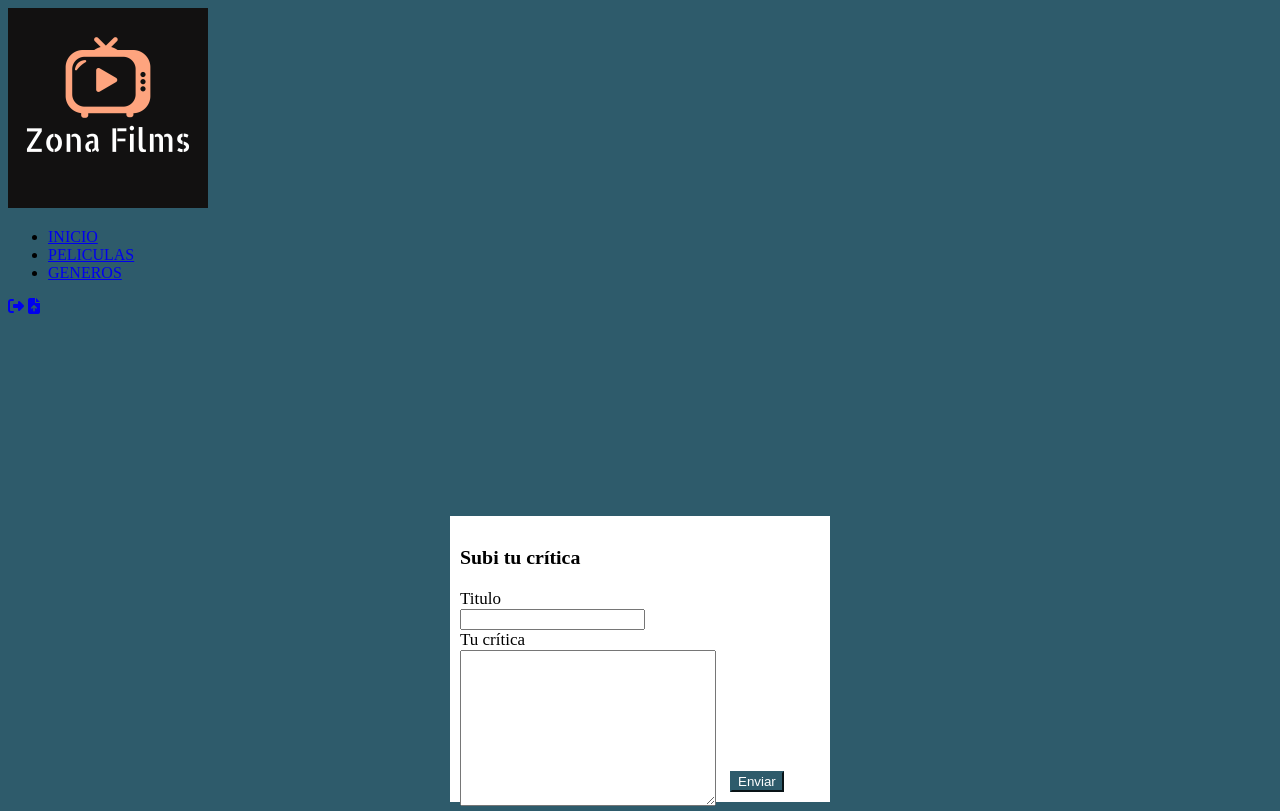
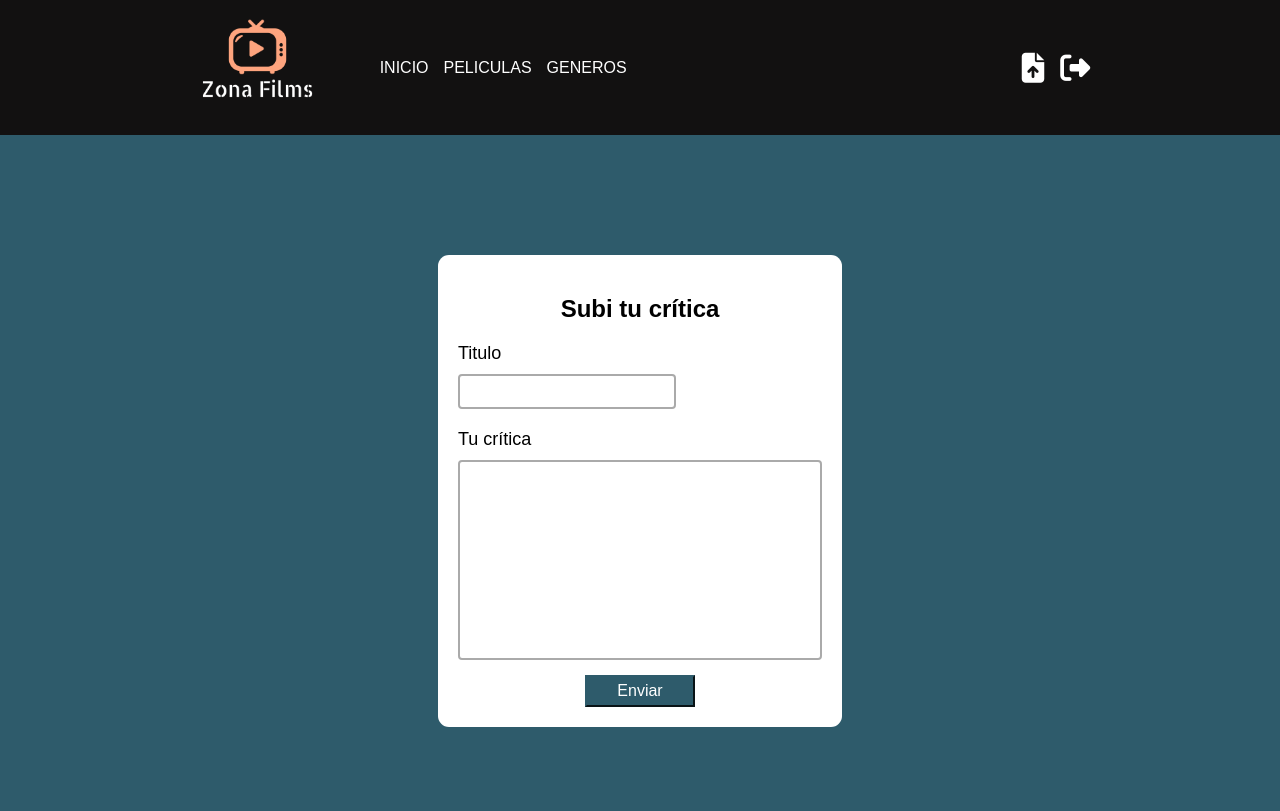
Before and after one commit to mrtnwh/proyectofinal, a Flask app: page /peliculas/1/subir_critica in a window 1280 px wide. After the commit the page ends 727 px from the top, so only its background shows below. Run offline with Flask 2, Linux system fonts and the light colour scheme; parts of the project's set-up code (start-up, migrations or seed data) failed here and were passed over; some libraries are stand-ins or nearby versions.

Commit message:
mejore diseños

```diff
--- a/static/css/generos.css
+++ b/static/css/generos.css
@@ -153,5 +153,5 @@ body {
 
 .genero-card:hover {
   transition: transform 0.2s;
-  transform: scale(1.5);
+  transform: scale(1.3);
 }
--- a/static/css/subir_critica.css
+++ b/static/css/subir_critica.css
@@ -1,31 +1,118 @@
+body,
+h1 {
+  background-color: #2e5b6b;
+  margin: 0;
+  font-family: "Ubuntu", sans-serif;
+}
+
+h3 {
+  font-size: 24px;
+  margin: 20px 0px
+}
+
+/********
+  Header
+*********/
+
+header {
+  background-color: #121111;
+  display: flex;
+  justify-content: space-around;
+}
+
+.cont-header-izq {
+  align-items: center;
+  display: flex;
+}
+
+.img-logo {
+  height: 135px;
+}
+
+/* Nav */
+.nav-lista {
+  display: flex;
+  list-style: none;
+  justify-content: center;
+}
+
+.nav-item {
+  margin-left: 15px;
+}
+
+.nav-links:hover {
+  color: #fea47e;
+}
+
+.cont-iconos {
+  display: flex;
+  flex-direction: row-reverse;
+  align-items: center;
+}
+
+.icono {
+  font-size: 30px;
+  margin-left: 16px;
+}
+
+a {
+  text-decoration: none;
+  color: white;
+}
+
 .container {
   background-color: white;
-  width: 380px;
-  margin-top: 200px;
+  width: 30%;
+  margin-top: 120px;
   margin-left: auto;
   margin-right: auto;
+  padding: 10px;
+  border-radius: 11px;
 }
 
-.barra {
+.row-1 {
+  text-align: center;
+}
+
+.row-2 {
+  margin-top: 20px;
+}
+
+.texto-input {
+  margin-bottom: 10px;
+}
+
+#titulo-input, .critica {
   width: 250px;
+  outline: none;
+  box-sizing: border-box;
+  border: 2px solid #aaa;
+  border-radius: 4px;
+  height: 35px;
+  font-size: 15px;
+}
+
+#titulo-input {
+  width: 60%;
 }
 
 .critica {
-  width: 250px;
+  width: 100%;
+  min-height: 200px;
+  resize: none;
 }
 
 .cont-btn {
-  margin-top: -40px;
-  width: 90px;
-  margin-left: 270px;
+  text-align: center;
+  margin-top: 10px;
 }
 
 form {
-  font-size: 17px;
+  font-size: 18px;
   padding: 10px;
 }
 
-.barra:hover {
+#titulo-input:hover {
   border-color: aqua;
 }
 
@@ -41,6 +128,8 @@ body {
   color: white;
   background-color: #2e5b6b;
   border-color: #2e5b6b;
+  font-size: 16px;
+  padding: 5px 30px;
 }
 
 .boton:hover {
--- a/static/js/carrousel.js
+++ b/static/js/carrousel.js
@@ -15,7 +15,7 @@ function agregarPeliculas() {
         .forEach((pelicula) => {
           const pelis = document.createElement("div");
           pelis.innerHTML += `
-        <a href="#">
+        <a href="http://127.0.0.1:5000/peliculas/${pelicula.id}">
         <br>
         <p class="pelicula-titulo" style="text-align: center; color:white;"> ${pelicula.title} </p> <img src="${pelicula.poster}" class="image">
         </a>
--- a/static/js/login.js
+++ b/static/js/login.js
@@ -19,7 +19,7 @@ form.addEventListener('submit', (e) => {
             window.location.href= '/'
         }
         else{
-            document.getElementById('mensaje-error').innerHTML = 'Error al ingresar. Vuelva a intentarlo';
+            document.getElementById('mensaje-error').innerHTML = 'Error al ingresar.';
         }
 
         return response.json()
```
Also changed, not shown: static/css/login.css (+7 -2 lines).
